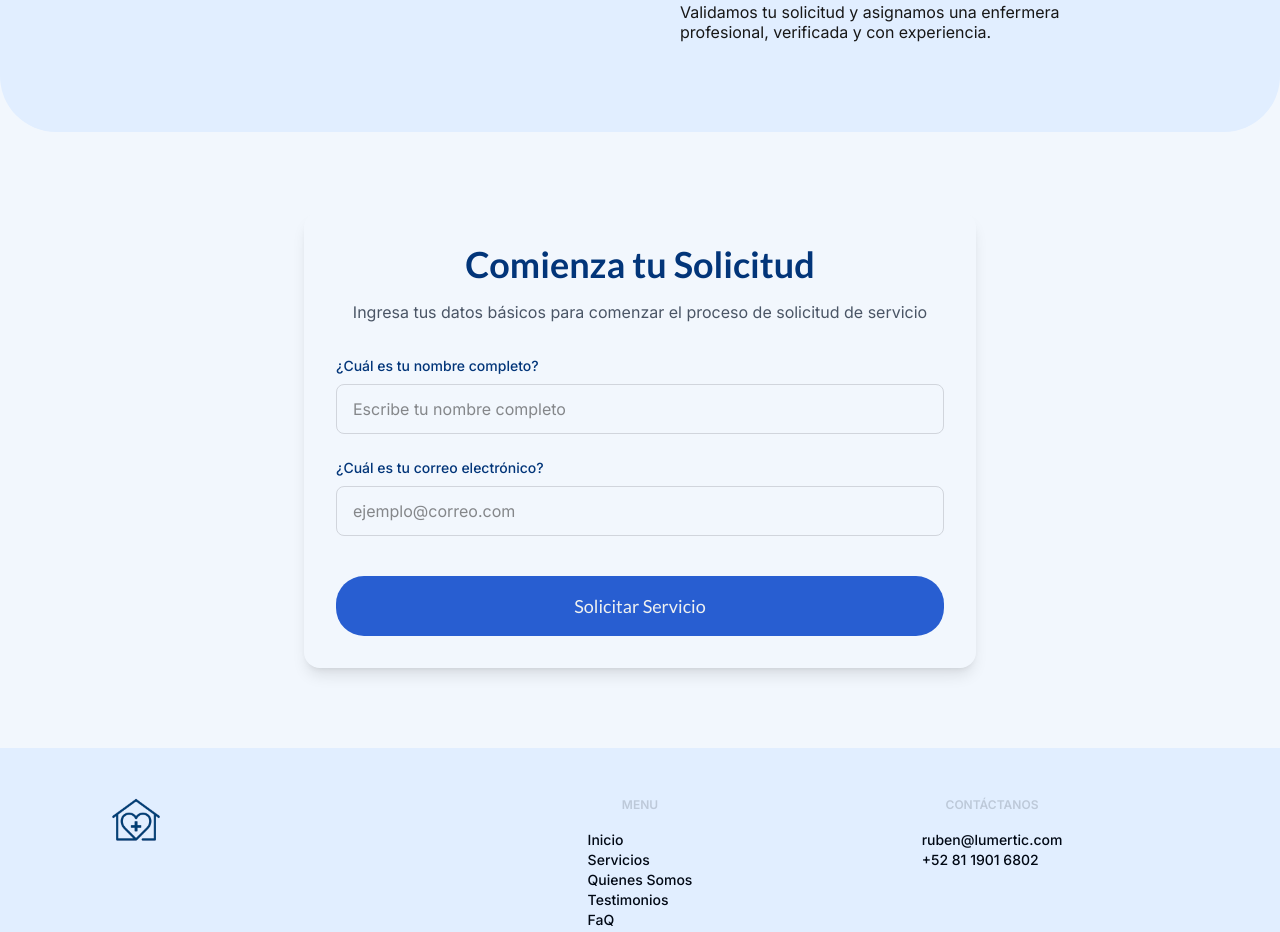
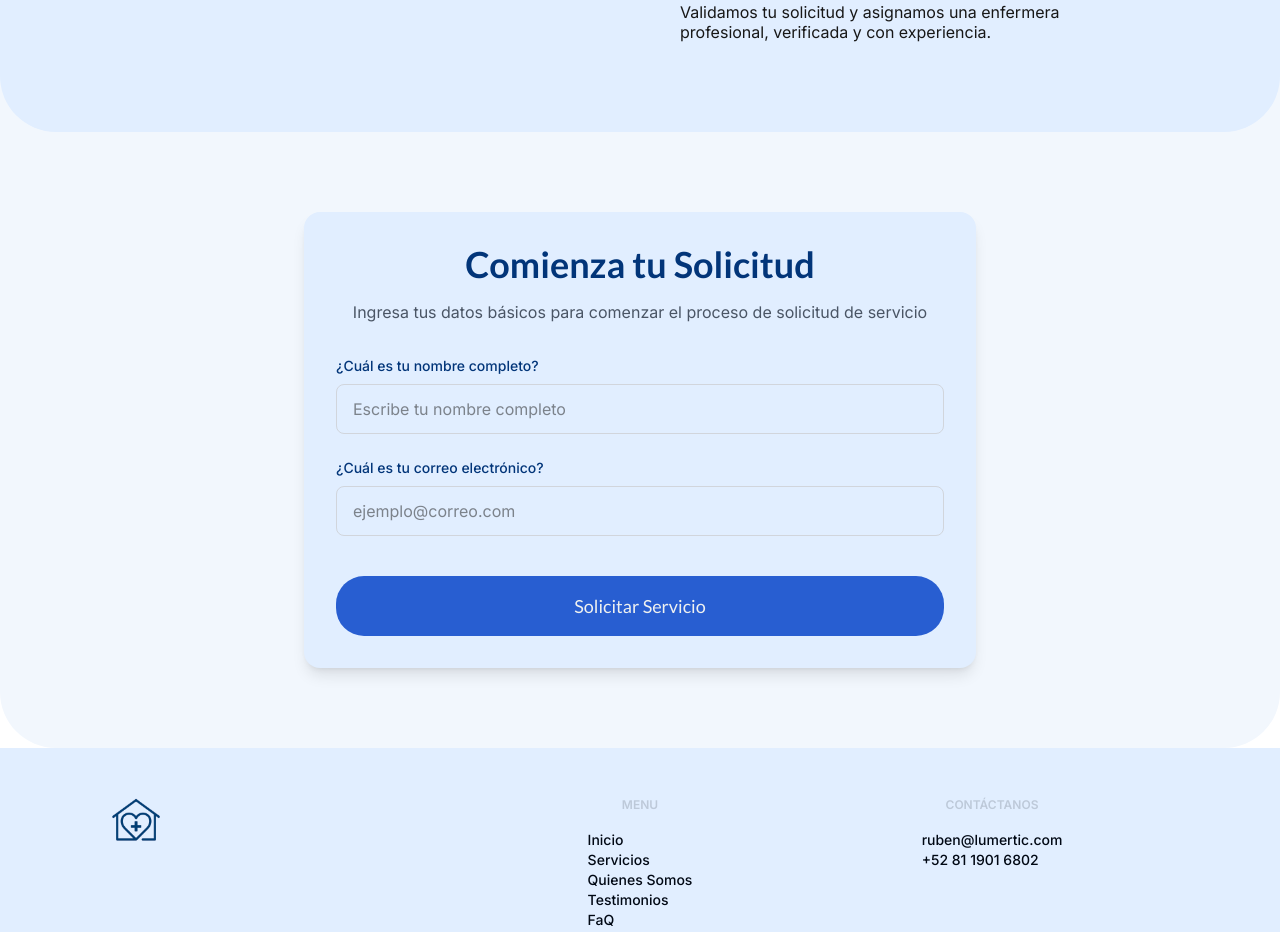
Before and after one commit to rt885/cuidana, a Next.js app: page / in a window 1280 px wide. Shown: the part 3980-4912 px from the top of the page. Built offline with nearby package versions, Linux system fonts and the light colour scheme.

Commit message:
feat: enhance InitialForm layout and styling for improved user experience

```diff
--- a/src/components/home/InitialForm.js
+++ b/src/components/home/InitialForm.js
@@ -57,16 +57,17 @@ const InitialForm = () => {
   };
 
   return (
-    <section className="bg-secondary-background px-40 py-20">
+    <section>
+      <div className="bg-secondary-background px-40 py-20 rounded-b-[56px]">
         <div className="max-w-2xl mx-auto">
-        <div className="bg-primary-background rounded-2xl shadow-lg p-8">
+          <div className="bg-main-background rounded-2xl shadow-lg p-8">
             <div className="text-center mb-8">
               <h2 className="text-4xl font-bold text-primary-text font-lato mb-4">
                 Comienza tu Solicitud
               </h2>
               <p className="text-gray-600">
-              Ingresa tus datos básicos para comenzar el proceso de solicitud de
-              servicio
+                Ingresa tus datos básicos para comenzar el proceso de solicitud
+                de servicio
               </p>
             </div>
 
@@ -125,6 +126,7 @@ const InitialForm = () => {
             </form>
           </div>
         </div>
+      </div>
     </section>
   );
 };
```
Lines whose indentation alone changed are shown as unchanged.
